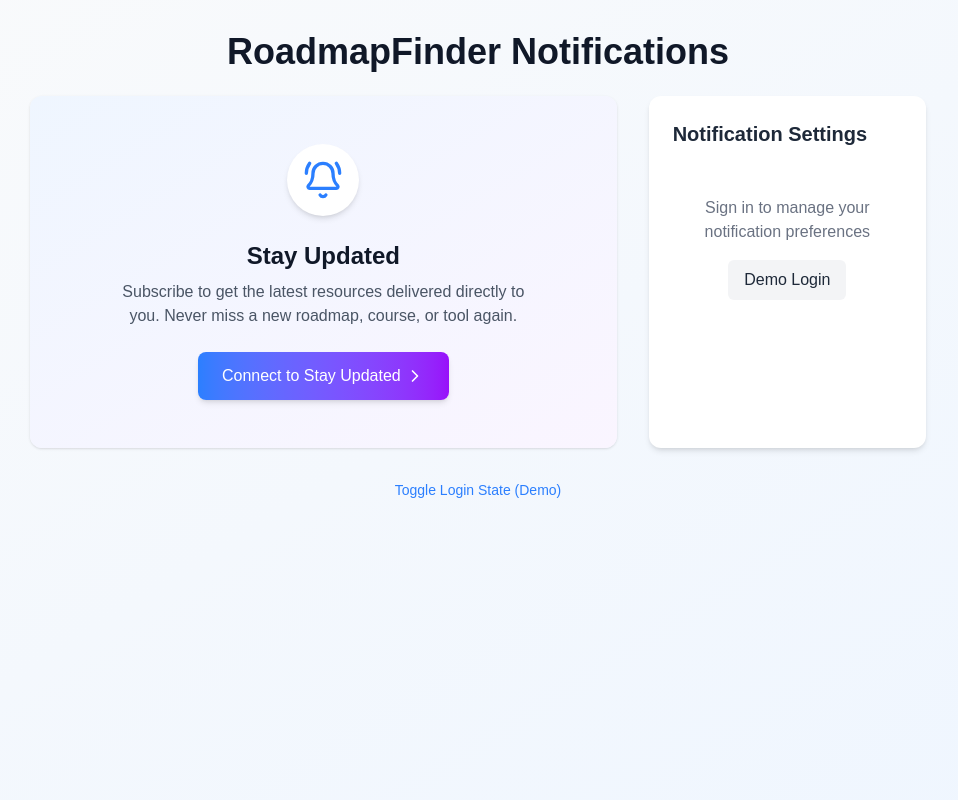
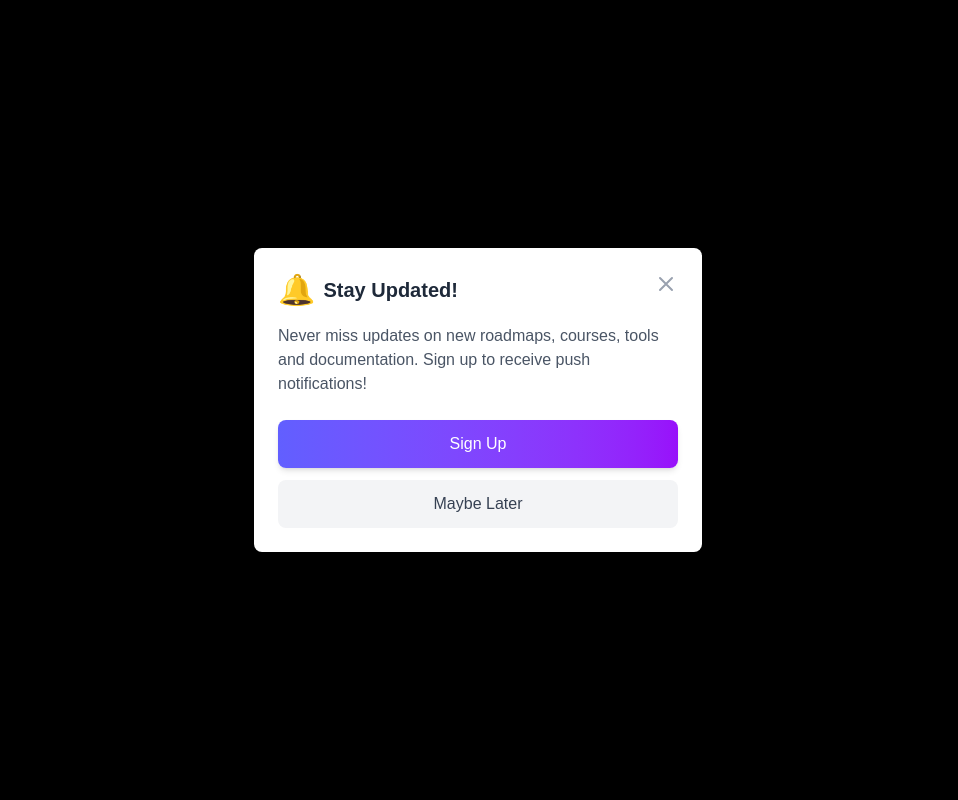
Before and after one commit to roadmapfinder/roadmapfinder, a Next.js app: page /Notification in a window 1280 px wide. Shown: the top 800 px of the page, without its empty margins (162-1120 px from the left). Built offline with nearby package versions, Linux system fonts and the light colour scheme.

Commit message:
configure backend

```diff
--- a/app/Notification/notification.jsx
+++ b/app/Notification/notification.jsx
@@ -1,325 +1,315 @@
-"use client"
+"use client";
+
 import { useState, useEffect } from 'react';
-import { BellRing, Bell, X, ChevronRight, BookOpen, Video, PenTool, Clock } from 'lucide-react';
 import { useRouter } from 'next/navigation';
+import Link from 'next/link';
 
-// Mock authentication context - replace with your actual Firebase Auth implementation
-const useAuth = () => {
-  // For demo purposes - toggle this to see different states
-  const [isLoggedIn, setIsLoggedIn] = useState(false);
-  const [user, setUser] = useState(null);
-
-  // Simulate auth check
-  useEffect(() => {
-    // Mock Firebase auth state change
-    const checkAuth = () => {
-      // Get from local storage for demo purposes
-      const savedAuthState = localStorage.getItem('authState');
-      if (savedAuthState === 'loggedIn') {
-        setIsLoggedIn(true);
-        setUser({
-          uid: 'user123',
-          email: 'user@example.com',
-          displayName: 'Demo User'
-        });
-      }
-    };
-
-    checkAuth();
-  }, []);
-
-  // Mock sign in/out functions
-  const login = () => {
-    setIsLoggedIn(true);
-    setUser({ uid: 'user123', email: 'user@example.com', displayName: 'Demo User' });
-    localStorage.setItem('authState', 'loggedIn');
-  };
-
-  const logout = () => {
-    setIsLoggedIn(false);
-    setUser(null);
-    localStorage.setItem('authState', 'loggedOut');
-  };
-
-  return { isLoggedIn, user, login, logout };
-};
-
-// Sample notification data
-const sampleNotifications = [
+// Mock data for notifications
+const mockNotifications = [
   {
-    id: 'notif1',
-    type: 'roadmap',
-    title: 'New Roadmap: Advanced React Patterns',
-    description: 'Learn component composition, render props, HOCs and more',
-    timestamp: new Date(Date.now() - 1000 * 60 * 30),
-    isRead: false,
-    icon: 'BookOpen'
+    id: 1,
+    type: 'course',
+    icon: '📘',
+    title: 'Advanced React Patterns',
+    message: 'New module available: "Custom Hooks for State Management"',
+    timestamp: '2 hours ago',
+    read: false
   },
   {
-    id: 'notif2',
-    type: 'course',
-    title: 'New Course: Firebase Authentication',
-    description: 'Master user authentication and session management',
-    timestamp: new Date(Date.now() - 1000 * 60 * 60 * 3),
-    isRead: true,
-    icon: 'Video'
+    id: 2,
+    type: 'roadmap',
+    icon: '🧭',
+    title: 'Full Stack Developer Roadmap',
+    message: 'Your roadmap has been updated with new Backend technologies',
+    timestamp: '1 day ago',
+    read: false
   },
   {
-    id: 'notif3',
+    id: 3,
     type: 'tool',
-    title: 'New Tool: Performance Profiler',
-    description: 'Optimize your React applications with our new tool',
-    timestamp: new Date(Date.now() - 1000 * 60 * 60 * 24),
-    isRead: false,
-    icon: 'Tool'
+    icon: '🛠️',
+    title: 'VS Code Extensions',
+    message: 'New recommended extensions for React development added',
+    timestamp: '3 days ago',
+    read: true
+  },
+  {
+    id: 4,
+    type: 'doc',
+    icon: '📄',
+    title: 'TypeScript Documentation',
+    message: 'Updated guides on Advanced Types and Generics',
+    timestamp: '5 days ago',
+    read: true
+  },
+  {
+    id: 5,
+    type: 'course',
+    icon: '📘',
+    title: 'Node.js Fundamentals',
+    message: 'You completed 50% of the course. Keep going!',
+    timestamp: '1 week ago',
+    read: true
+  },
+  {
+    id: 6,
+    type: 'roadmap',
+    icon: '🧭',
+    title: 'DevOps Engineer Path',
+    message: 'New resources added: Docker & Kubernetes best practices',
+    timestamp: '1 week ago',
+    read: true
+  },
+  {
+    id: 7,
+    type: 'tool',
+    icon: '🛠️',
+    title: 'GitHub Copilot',
+    message: 'New AI features released that might interest you',
+    timestamp: '2 weeks ago',
+    read: true
+  },
+  {
+    id: 8,
+    type: 'doc',
+    icon: '📄',
+    title: 'Next.js 13 Migration Guide',
+    message: 'Important updates on App Router implementation',
+    timestamp: '2 weeks ago',
+    read: true
   }
 ];
 
-// Format relative time
-const formatRelativeTime = (date) => {
-  const now = new Date();
-  const diffInSeconds = Math.floor((now - date) / 1000);
-
-  if (diffInSeconds < 60) {
-    return 'Just now';
-  } else if (diffInSeconds < 3600) {
-    const minutes = Math.floor(diffInSeconds / 60);
-    return `${minutes} minute${minutes > 1 ? 's' : ''} ago`;
-  } else if (diffInSeconds < 86400) {
-    const hours = Math.floor(diffInSeconds / 3600);
-    return `${hours} hour${hours > 1 ? 's' : ''} ago`;
-  } else {
-    const days = Math.floor(diffInSeconds / 86400);
-    return `${days} day${days > 1 ? 's' : ''} ago`;
-  }
-};
-
-// NotificationCard Component
-const NotificationCard = ({ notification, onMarkAsRead }) => {
-  const IconComponent = {
-    'BookOpen': BookOpen,
-    'Video': Video,
-    'Tool': PenTool
-  }[notification.icon] || Bell;
-
-  const iconColors = {
-    'roadmap': 'text-blue-500',
-    'course': 'text-purple-500',
-    'tool': 'text-green-500'
-  };
-
-  const bgColors = {
-    'roadmap': 'bg-blue-50',
-    'course': 'bg-purple-50',
-    'tool': 'bg-green-50'
-  };
-
-  return (
-    <div
-      className={`p-4 mb-3 rounded-lg transition-all duration-300 hover:shadow-md ${notification.isRead ? 'bg-gray-50' : `${bgColors[notification.type]} border-l-4 border-${iconColors[notification.type].replace('text-', '')}`}`}
-    >
-      <div className="flex items-start">
-        <div className={`p-2 rounded-full ${bgColors[notification.type]} mr-3`}>
-          <IconComponent className={`${iconColors[notification.type]} h-5 w-5`} />
-        </div>
-        <div className="flex-1">
-          <div className="flex justify-between items-start">
-            <h3 className="font-medium text-gray-900">{notification.title}</h3>
-            {!notification.isRead && (
-              <span onClick={() => onMarkAsRead(notification.id)} className="text-gray-400 hover:text-gray-600 cursor-pointer">
-                <X size={16} />
-              </span>
-            )}
-          </div>
-          <p className="text-sm text-gray-600 mt-1">{notification.description}</p>
-          <div className="flex items-center mt-2 text-xs text-gray-500">
-            <Clock size={12} className="mr-1" />
-            <span>{formatRelativeTime(notification.timestamp)}</span>
-          </div>
-        </div>
-      </div>
-    </div>
-  );
-};
-
-// Empty State Component
-const EmptyNotifications = () => (
-  <div className="flex flex-col items-center justify-center py-12 text-center">
-    <div className="bg-gray-100 p-4 rounded-full mb-4">
-      <BellRing className="h-10 w-10 text-gray-400" />
-    </div>
-    <h3 className="text-lg font-medium text-gray-900 mb-1">All caught up!</h3>
-    <p className="text-gray-500 max-w-xs">You don't have any new notifications right now. Check back later.</p>
-  </div>
-);
-
-// Login Prompt Component
-const LoginPrompt = ({ onLogin }) => {
+export default function NotificationPage() {
+  const [showNotificationPopup, setShowNotificationPopup] = useState(false);
+  const [activeTab, setActiveTab] = useState('all');
+  const [notifications, setNotifications] = useState(mockNotifications);
+  // Add missing state variables that were referenced but not defined
+  const [isLoading, setIsLoading] = useState(true);
+  const [isLoggedIn, setIsLoggedIn] = useState(true); // Set to true for demonstration
   const router = useRouter();
 
-  const handleSignUp = () => {
-    router.push('/Signup');
-  };
-
-  return (
-    <div className="flex flex-col items-center justify-center py-12 text-center bg-gradient-to-br from-blue-50 to-purple-50 rounded-xl shadow-sm">
-      <div className="bg-white p-4 rounded-full mb-6 shadow-md">
-        <BellRing className="h-10 w-10 text-blue-500" />
-      </div>
-      <h2 className="text-2xl font-bold text-gray-900 mb-2">Stay Updated</h2>
-      <p className="text-gray-600 max-w-md mb-6 px-4">
-        Subscribe to get the latest resources delivered directly to you. Never miss a new roadmap, course, or tool again.
-      </p>
-      <button
-        onClick={handleSignUp}
-        className="px-6 py-3 bg-gradient-to-r from-blue-500 to-purple-600 text-white font-medium rounded-lg shadow-md hover:shadow-lg transition-all duration-300 flex items-center"
-      >
-        Connect to Stay Updated
-        <ChevronRight className="ml-1 h-5 w-5" />
-      </button>
-    </div>
-  );
-};
-
-// Main Notification Panel Component
-const NotificationPanel = () => {
-  const [notifications, setNotifications] = useState(sampleNotifications);
-  const [showAnimation, setShowAnimation] = useState(false);
-
-  const markAsRead = (id) => {
-    setNotifications(notifications.map(notif =>
-      notif.id === id ? { ...notif, isRead: true } : notif
-    ));
-  };
-
-  const unreadCount = notifications.filter(n => !n.isRead).length;
-
-  // Simulate new notification arrival
+  // Simulate loading state
   useEffect(() => {
     const timer = setTimeout(() => {
-      const newNotification = {
-        id: `notif${Date.now()}`,
-        type: 'roadmap',
-        title: 'Just Added: Next.js Performance Tips',
-        description: 'Learn how to optimize your Next.js applications',
-        timestamp: new Date(),
-        isRead: false,
-        icon: 'BookOpen'
-      };
-
-      setNotifications(prev => [newNotification, ...prev]);
-      setShowAnimation(true);
-
-      setTimeout(() => {
-        setShowAnimation(false);
-      }, 3000);
-    }, 5000); // Add a new notification after 5 seconds
+      setIsLoading(false);
+    }, 700);
 
     return () => clearTimeout(timer);
   }, []);
 
+  // Show notification permission popup when component mounts
+  useEffect(() => {
+    try {
+      // Check if we've shown the popup before
+      const hasShownPopup = localStorage.getItem('notificationPopupShown');
+
+      if (!hasShownPopup) {
+        // Wait a moment before showing the popup for better UX
+        const timer = setTimeout(() => {
+          setShowNotificationPopup(true);
+        }, 1500);
+
+        return () => clearTimeout(timer);
+      }
+    } catch (error) {
+      // Handle localStorage access errors
+      console.error("Error accessing localStorage:", error);
+    }
+  }, []);
+
+  // Handle popup close
+  const handleClosePopup = () => {
+    setShowNotificationPopup(false);
+    try {
+      localStorage.setItem('notificationPopupShown', 'true');
+    } catch (error) {
+      console.error("Error writing to localStorage:", error);
+    }
+  };
+
+  // Handle signup click
+  const handleSignup = () => {
+    router.push('/Signup');
+    handleClosePopup();
+  };
+
+  // Handle notification read
+  const handleNotificationClick = (id) => {
+    setNotifications(prev =>
+      prev.map(notification =>
+        notification.id === id ? { ...notification, read: true } : notification
+      )
+    );
+  };
+
+  // Filter notifications based on active tab
+  const filteredNotifications = notifications.filter(notification => {
+    if (activeTab === 'all') return true;
+
+    // Convert plural tab names to singular to match notification types
+    const type = activeTab.toLowerCase();
+    const singularType = type.endsWith('s') ? type.slice(0, -1) : type;
+    return notification.type === singularType;
+  });
+
+  // Loading state
+  if (isLoading) {
     return (
-    <div className="w-full max-w-md mx-auto bg-white rounded-xl shadow-md overflow-hidden">
-      <div className="px-6 py-4 bg-gradient-to-r from-blue-600 to-purple-600">
-        <div className="flex justify-between items-center">
-          <h2 className="text-xl font-bold text-white">Notifications</h2>
-          {unreadCount > 0 && (
-            <span className="bg-white text-blue-600 text-xs font-medium px-2 py-1 rounded-full">
-              {unreadCount} new
-            </span>
+      <div className="flex items-center justify-center min-h-screen bg-gray-50">
+        <div className="w-6 h-6 border-2 border-indigo-600 rounded-full animate-spin border-t-transparent"></div>
+        <span className="ml-2 text-indigo-700">Loading notifications...</span>
+      </div>
+    );
+  }
+
+  // Not logged in state
+  if (!isLoggedIn) {
+    return (
+      <div className="flex flex-col items-center justify-center min-h-screen text-center px-4 bg-gradient-to-br from-indigo-500 to-purple-600">
+        <div className="max-w-md p-8 bg-white rounded-lg shadow-lg">
+          <h1 className="text-2xl font-bold text-gray-800 mb-4">Stay Updated!</h1>
+          <p className="text-gray-600 mb-6">
+            Subscribe for free to get updates on tech roadmaps, courses & tools.
+          </p>
+          <button
+            onClick={() => router.push('/auth')}
+            className="w-full py-3 px-6 bg-gradient-to-r from-indigo-500 to-purple-600 text-white font-medium rounded-lg shadow-md hover:shadow-lg transition-all duration-300"
+          >
+            Sign In or Create Account
+          </button>
+        </div>
+      </div>
+    );
+  }
+
+  // Tab options
+  const tabs = [
+    { id: 'all', label: 'All' },
+    { id: 'courses', label: 'Courses' },
+    { id: 'roadmaps', label: 'Roadmaps' },
+    { id: 'tools', label: 'Tools' },
+    { id: 'docs', label: 'Docs' }
+  ];
+
+  return (
+    <div className="min-h-screen bg-gray-50">
+      <div className="max-w-3xl mx-auto pb-20">
+        {/* Header */}
+        <header className="sticky top-0 z-10 bg-white shadow-sm">
+          <div className="px-4 py-4 border-b">
+            <h1 className="text-xl font-bold text-gray-800">Notifications</h1>
+          </div>
+
+          {/* Tab Menu */}
+          <div className="flex overflow-x-auto hide-scrollbar">
+            {tabs.map((tab) => (
+              <button
+                key={tab.id}
+                onClick={() => setActiveTab(tab.id)}
+                className={`flex-1 min-w-fit px-4 py-3 text-sm font-medium transition-all duration-200 ${
+                  activeTab === tab.id
+                    ? 'text-indigo-600 border-b-2 border-indigo-600'
+                    : 'text-gray-500 hover:text-gray-700'
+                }`}
+              >
+                {tab.label}
+              </button>
+            ))}
+          </div>
+        </header>
+
+        {/* Notification List */}
+        <div className="px-4 py-2">
+          {filteredNotifications.length === 0 ? (
+            <div className="flex flex-col items-center justify-center py-12 text-center">
+              <div className="text-4xl mb-4">🔔</div>
+              <h2 className="text-lg font-medium text-gray-800 mb-2">No notifications yet</h2>
+              <p className="text-gray-500 text-sm">
+                We'll notify you when there are new updates on your selected topics
+              </p>
+            </div>
+          ) : (
+            <ul className="space-y-3 pt-2">
+              {filteredNotifications.map((notification) => (
+                <li
+                  key={notification.id}
+                  className="opacity-100 transform-none transition-opacity duration-300"
+                >
+                  <Link
+                    href={`/notifications/${notification.id}`}
+                    onClick={() => handleNotificationClick(notification.id)}
+                  >
+                    <div
+                      className={`p-4 bg-white rounded-lg shadow-sm hover:shadow-md transition-shadow duration-200 border-l-4 ${
+                        !notification.read ? 'border-indigo-500' : 'border-transparent'
+                      }`}
+                    >
+                      <div className="flex items-start">
+                        <div className="text-2xl mr-3">
+                          {notification.icon}
+                        </div>
+                        <div className="flex-1">
+                          <h3 className="font-bold text-gray-800 mb-1">{notification.title}</h3>
+                          <p className="text-gray-600 text-sm mb-1">{notification.message}</p>
+                          <span className="text-xs text-gray-500">{notification.timestamp}</span>
+                        </div>
+                        {!notification.read && (
+                          <span className="h-2 w-2 bg-indigo-500 rounded-full"></span>
+                        )}
+                      </div>
+                    </div>
+                  </Link>
+                </li>
+              ))}
+            </ul>
           )}
         </div>
       </div>
 
-      <div className="p-4 max-h-96 overflow-y-auto">
-        {notifications.length > 0 ? (
-          <div className={`${showAnimation ? 'animate-pulse' : ''}`}>
-            {notifications.map((notification, index) => (
-              <NotificationCard
-                key={notification.id}
-                notification={notification}
-                onMarkAsRead={markAsRead}
-                isNew={index === 0 && showAnimation}
-              />
-            ))}
+      {/* Notification Permission Popup */}
+      {showNotificationPopup && (
+        <div className="fixed inset-0 bg-black bg-opacity-50 flex items-center justify-center p-4 z-50">
+          <div
+            className="bg-white rounded-lg shadow-xl max-w-md w-full p-6 opacity-100 scale-100 transition-all duration-300"
+          >
+            <div className="flex justify-between items-start mb-4">
+              <div className="flex items-center">
+                <span className="text-3xl mr-2">🔔</span>
+                <h2 className="text-xl font-bold text-gray-800">Stay Updated!</h2>
               </div>
-        ) : (
-          <EmptyNotifications />
-        )}
-      </div>
-    </div>
-  );
-};
-
-// Main Notification Page Component
-export default function NotificationPage() {
-  const { isLoggedIn, login } = useAuth();
-
-  return (
-    <div className="min-h-screen bg-gradient-to-br from-gray-50 to-blue-50 p-4 md:p-8">
-      <div className="max-w-4xl mx-auto">
-        <h1 className="text-3xl md:text-4xl font-bold text-gray-900 mb-6 text-center">
-          RoadmapFinder Notifications
-        </h1>
-
-        <div className="grid grid-cols-1 md:grid-cols-3 gap-8">
-          <div className="md:col-span-2">
-            {isLoggedIn ? <NotificationPanel /> : <LoginPrompt onLogin={login} />}
+              <button
+                onClick={handleClosePopup}
+                className="text-gray-400 hover:text-gray-600"
+              >
+                <svg xmlns="http://www.w3.org/2000/svg" className="h-6 w-6" fill="none" viewBox="0 0 24 24" stroke="currentColor">
+                  <path strokeLinecap="round" strokeLinejoin="round" strokeWidth={2} d="M6 18L18 6M6 6l12 12" />
+                </svg>
+              </button>
             </div>
 
-          <div className="bg-white p-6 rounded-xl shadow-md">
-            <h2 className="text-xl font-semibold mb-4 text-gray-800">Notification Settings</h2>
+            <p className="text-gray-600 mb-6">
+              Never miss updates on new roadmaps, courses, tools and documentation.
+              Sign up to receive push notifications!
+            </p>
 
-            {isLoggedIn ? (
-              <div className="space-y-4">
-                <div className="flex items-center justify-between">
-                  <span className="text-gray-700">New roadmaps</span>
-                  <div className="relative inline-block w-12 h-6 transition duration-200 ease-in-out bg-gray-200 rounded-full cursor-pointer">
-                    <label className="absolute left-0 w-6 h-6 transition duration-100 ease-in-out transform bg-white border-2 rounded-full cursor-pointer peer-checked:translate-x-full peer-checked:border-blue-500" htmlFor="roadmap-toggle"></label>
-                    <input type="checkbox" id="roadmap-toggle" className="peer sr-only" defaultChecked />
-                  </div>
-                </div>
-
-                <div className="flex items-center justify-between">
-                  <span className="text-gray-700">New courses</span>
-                  <div className="relative inline-block w-12 h-6 transition duration-200 ease-in-out bg-gray-200 rounded-full cursor-pointer">
-                    <label className="absolute left-0 w-6 h-6 transition duration-100 ease-in-out transform bg-white border-2 rounded-full cursor-pointer peer-checked:translate-x-full peer-checked:border-blue-500" htmlFor="course-toggle"></label>
-                    <input type="checkbox" id="course-toggle" className="peer sr-only" defaultChecked />
-                  </div>
-                </div>
-
-                <div className="flex items-center justify-between">
-                  <span className="text-gray-700">New tools</span>
-                  <div className="relative inline-block w-12 h-6 transition duration-200 ease-in-out bg-gray-200 rounded-full cursor-pointer">
-                    <label className="absolute left-0 w-6 h-6 transition duration-100 ease-in-out transform bg-white border-2 rounded-full cursor-pointer peer-checked:translate-x-full peer-checked:border-blue-500" htmlFor="tools-toggle"></label>
-                    <input type="checkbox" id="tools-toggle" className="peer sr-only" defaultChecked />
-                  </div>
-                </div>
-
-                <button className="w-full mt-4 px-4 py-2 bg-blue-500 text-white rounded-md hover:bg-blue-600 transition-colors">
-                  Save Preferences
+            <div className="flex flex-col space-y-3">
+              <button
+                onClick={handleSignup}
+                className="w-full py-3 px-6 bg-gradient-to-r from-indigo-500 to-purple-600 text-white font-medium rounded-lg shadow-md hover:shadow-lg transition-all duration-300"
+              >
+                Sign Up
               </button>
-              </div>
-            ) : (
-              <div className="text-center py-8">
-                <p className="text-gray-500 mb-4">Sign in to manage your notification preferences</p>
               <button
-                  onClick={login}
-                  className="px-4 py-2 bg-gray-100 text-gray-800 rounded-md hover:bg-gray-200 transition-colors"
+                onClick={handleClosePopup}
+                className="w-full py-3 px-6 bg-gray-100 text-gray-700 font-medium rounded-lg hover:bg-gray-200 transition-all duration-300"
               >
-                  Demo Login
-                </button>
-              </div>
-            )}
-          </div>
-        </div>
-
-        <div className="mt-8 text-center text-sm text-gray-500">
-          <button onClick={login} className="text-blue-500 hover:underline">
-            Toggle Login State (Demo)
+                Maybe Later
               </button>
             </div>
           </div>
         </div>
+      )}
+    </div>
   );
 }
--- a/app/layout.js
+++ b/app/layout.js
@@ -27,7 +27,7 @@ export const metadata = {
   keywords:
     "technology roadmap, skill roadmap, learn coding, frontend roadmap, backend roadmap, ai ml roadmap, dev roadmap, web development, programming tools, roadmapfinder",
   applicationName: "RoadmapFinder",
-  authors: [{ name: "RoadmapFinder Team", url: "https://roadmapfinder.in" }],
+  authors: [{ name: "RoadmapFinder Team", url: "https://roadmapfinder.tech" }],
   creator: "RoadmapFinder Team",
   publisher: "RoadmapFinder",
   robots: "index, follow",
@@ -35,7 +35,7 @@ export const metadata = {
     title: "RoadmapFinder - Your Personalized Tech Skill Roadmaps",
     description:
       "Discover curated roadmaps and tools to master web development, AI/ML, design, and more.",
-    url: "https://roadmapfinder.in",
+    url: "https://roadmapfinder.tech",
     siteName: "RoadmapFinder",
     locale: "en_US",
     type: "website",
@@ -49,7 +49,7 @@ export const metadata = {
     creator: "@roadmapfinder",
 
   },
-  metadataBase: new URL("https://roadmapfinder.in"),
+  metadataBase: new URL("https://roadmapfinder.tech"),
 };
 
 export default function RootLayout({ children }) {
--- a/package.json
+++ b/package.json
@@ -12,6 +12,7 @@
     "@vercel/analytics": "^1.5.0",
     "@vercel/speed-insights": "^1.2.0",
     "firebase": "^11.6.1",
+    "framer-motion": "^12.11.0",
     "lucide-react": "^0.503.0",
     "next": "15.3.1",
     "openai": "^4.97.0",
```
Also changed, not shown: app/Login/page.jsx (+39 -22 lines), app/Profile/page.jsx (+46 -8 lines), app/lib/firebase.js (+7 -3 lines), next.config.mjs (+8 -0 lines), app/Signup/signup.jsx (added), 1 other file (tests, documents, lock files or other folders). Lines whose indentation alone changed are shown as unchanged.
